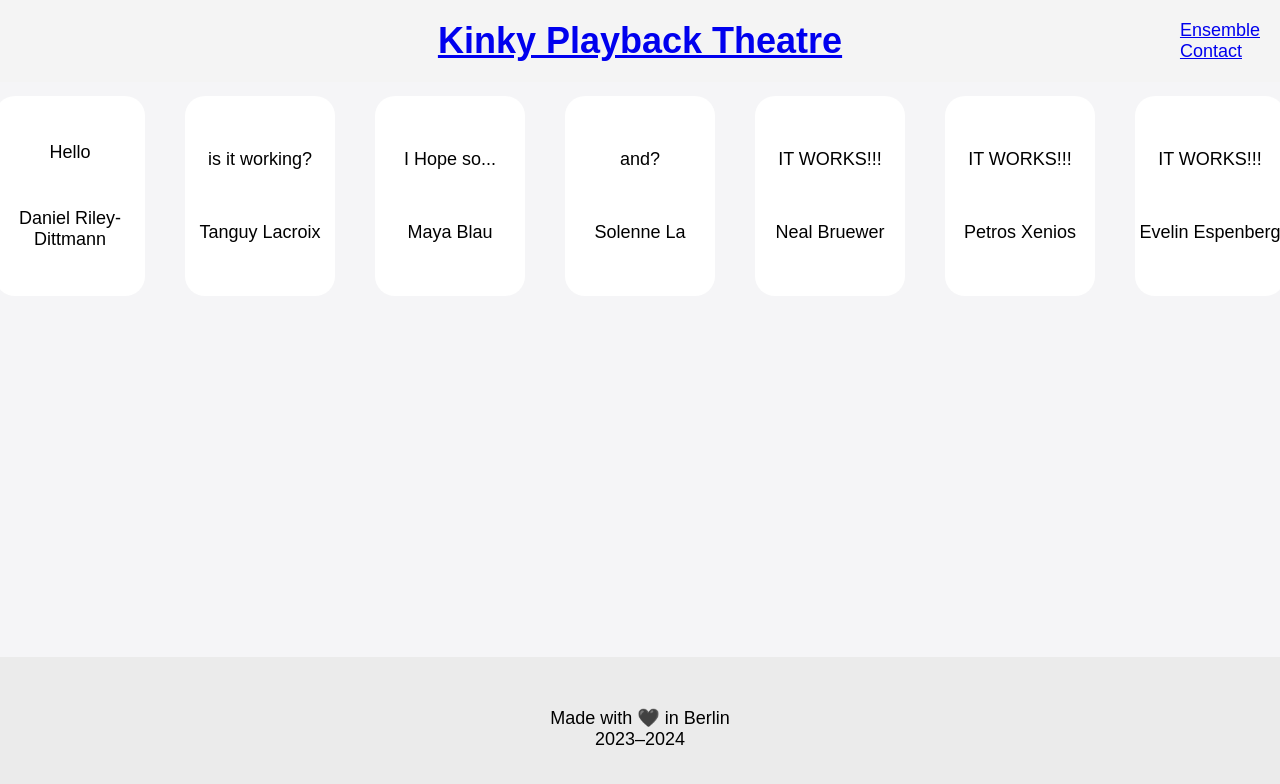
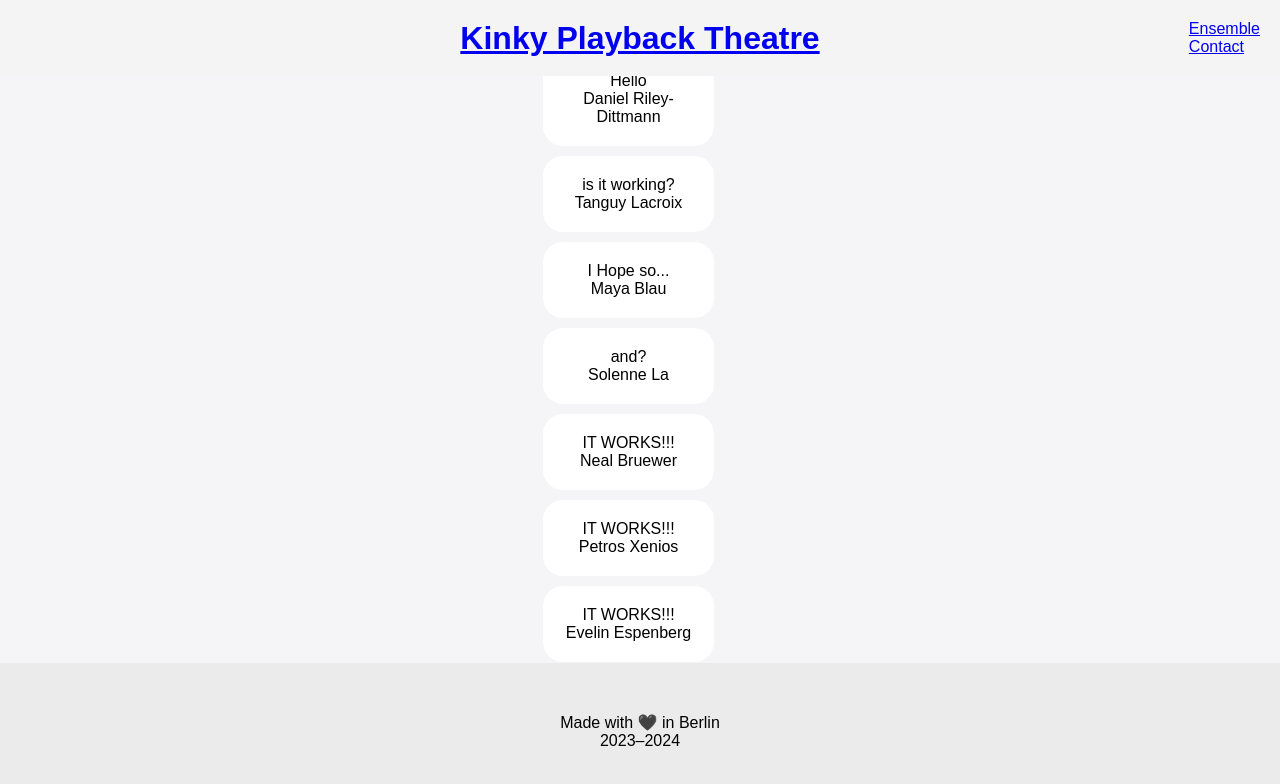
Before and after one commit to danielrileyde/kinky-playback-theatre, a Next.js app: page /ensemble in a window 1280 px wide. Shown: the top 784 px of the page. Built offline with nearby package versions, Linux system fonts and the light colour scheme; a web font is replaced by a local one.

Commit message:
added Ensemble.module.css and component media queries

```diff
--- a/src/app/components/card/card.module.css
+++ b/src/app/components/card/card.module.css
@@ -6,6 +6,9 @@
   text-align: center;
   background-color: #ffffff;
   border-radius: 20px;
-  height: 200px;
-  width: 150px;
+  height: auto;
+  width: 80%;
+  max-width: 200px;
+  padding: 20px;
+  margin: 10px;
 }
--- /dev/null
+++ b/src/app/ensemble/Ensemble.module.css
@@ -0,0 +1,17 @@
+.main {
+  display: flex;
+  flex-direction: column;
+  justify-content: center;
+  align-items: center;
+  min-height: 100vh;
+}
+
+.section {
+  display: flex;
+  flex-direction: column;
+  align-items: center;
+  gap: 20px;
+  max-width: 800px;
+  width: 100%;
+  padding: 20px;
+}
--- a/src/app/ensemble/page.tsx
+++ b/src/app/ensemble/page.tsx
@@ -1,4 +1,4 @@
-import styles from "../page.module.css";
+import styles from "./ensemble.module.css";
 import MemberCard from "../components/Card/MemberCard";
 import Header from "../components/Header/Header";
 import Footer from "../components/Footer/Footer";
@@ -11,17 +11,18 @@ const members = [
   { name: "Neal Bruewer", picture: "IT WORKS!!!" },
   { name: "Petros Xenios", picture: "IT WORKS!!!" },
   { name: "Evelin Espenberg", picture: "IT WORKS!!!" },
+  { name: "Ana Ornelas", picture: "IT WORKS!!!" },
 ];
 
 export default function Ensemble() {
   return (
     <div className={styles.main}>
       <Header />
-      <main className={styles.section}>
+      <div className={styles["card-container"]}>
         {members.map((member, index) => (
           <MemberCard key={index} member={member} />
         ))}
-      </main>
+      </div>
       <Footer />
     </div>
   );
--- a/src/app/globals.css
+++ b/src/app/globals.css
@@ -21,24 +21,3 @@ body {
 body {
   background-color: #f5f5f7;
 }
-
-/* Media query for screens smaller than 600px */
-@media (max-width: 600px) {
-  body {
-    font-size: 14px; /* Adjust font size for smaller screens */
-  }
-}
-
-/* Media query for screens between 601px and 900px */
-@media (min-width: 601px) and (max-width: 900px) {
-  body {
-    font-size: 16px; /* Adjust font size for medium-sized screens */
-  }
-}
-
-/* Media query for screens larger than 900px */
-@media (min-width: 901px) {
-  body {
-    font-size: 18px; /* Adjust font size for larger screens */
-  }
-}
--- a/src/app/page.module.css
+++ b/src/app/page.module.css
@@ -12,17 +12,3 @@
   flex-direction: row;
   gap: 40px;
 }
-
-/* Mobile */
-@media (max-width: 700px) {
-  .content {
-    padding: 4rem;
-  }
-}
-
-/* Tablet and Smaller Desktop */
-/* @media (min-width: 701px) and (max-width: 1120px) {
-  .grid {
-    grid-template-columns: repeat(2, 50%);
-  }
-} */
```
